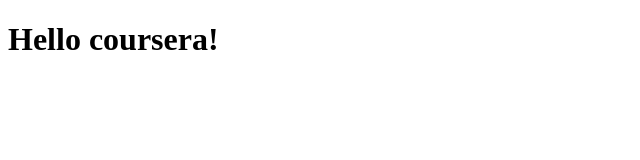
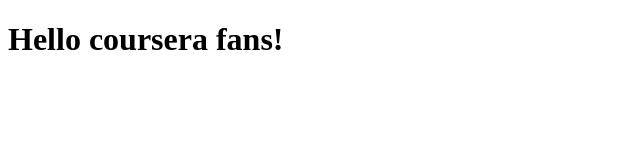
Before and after one commit to arlan00/coursera-test, a plain HTML site: page site/index.html in a window 1280 px wide. Shown: the whole page, without its empty margins (0-640 px from the left). Drawn offline with Linux system fonts and the light colour scheme.

Commit message:
Update index.html

```diff
--- a/site/index.html
+++ b/site/index.html
@@ -6,6 +6,6 @@
 	<title> Hello coursera</title>
 </head>
 <body>
-<h1> Hello coursera!</h1>
+<h1>Hello coursera fans!</h1>
 </body>
 </html>
```
